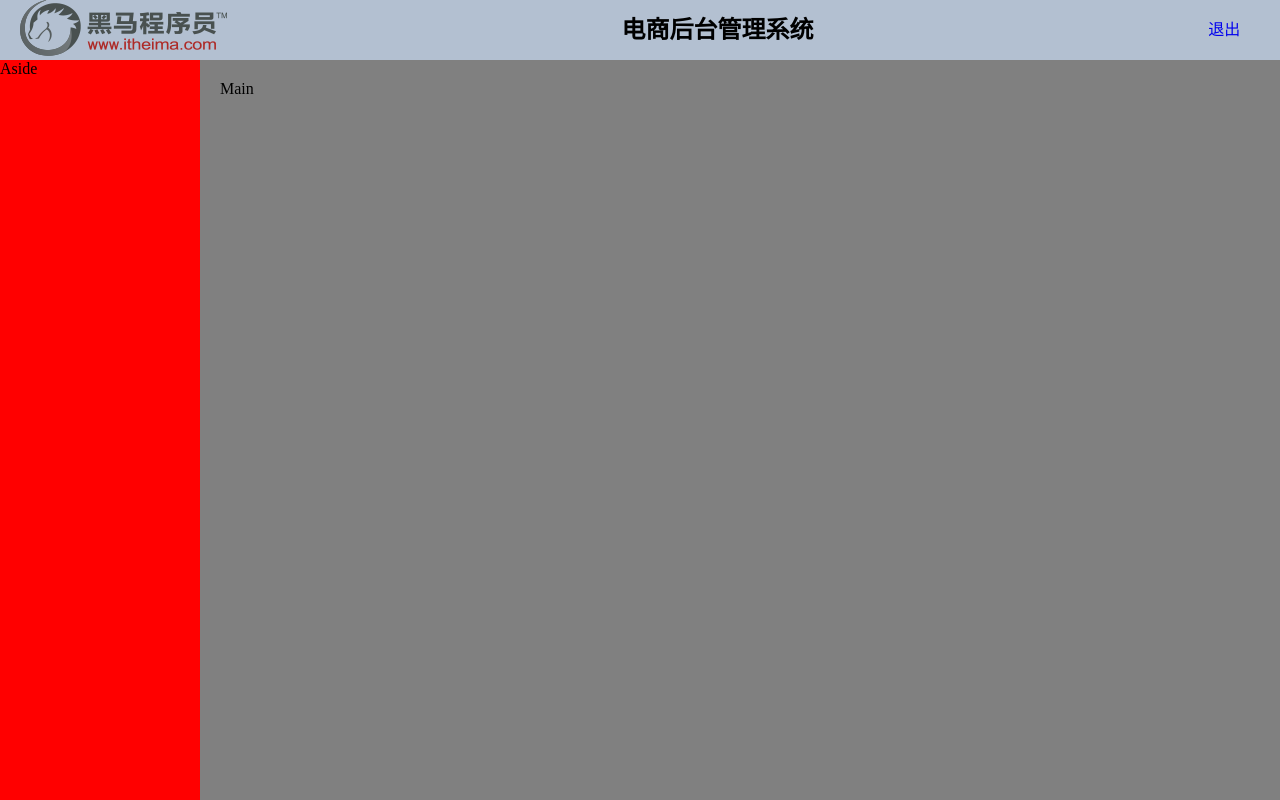
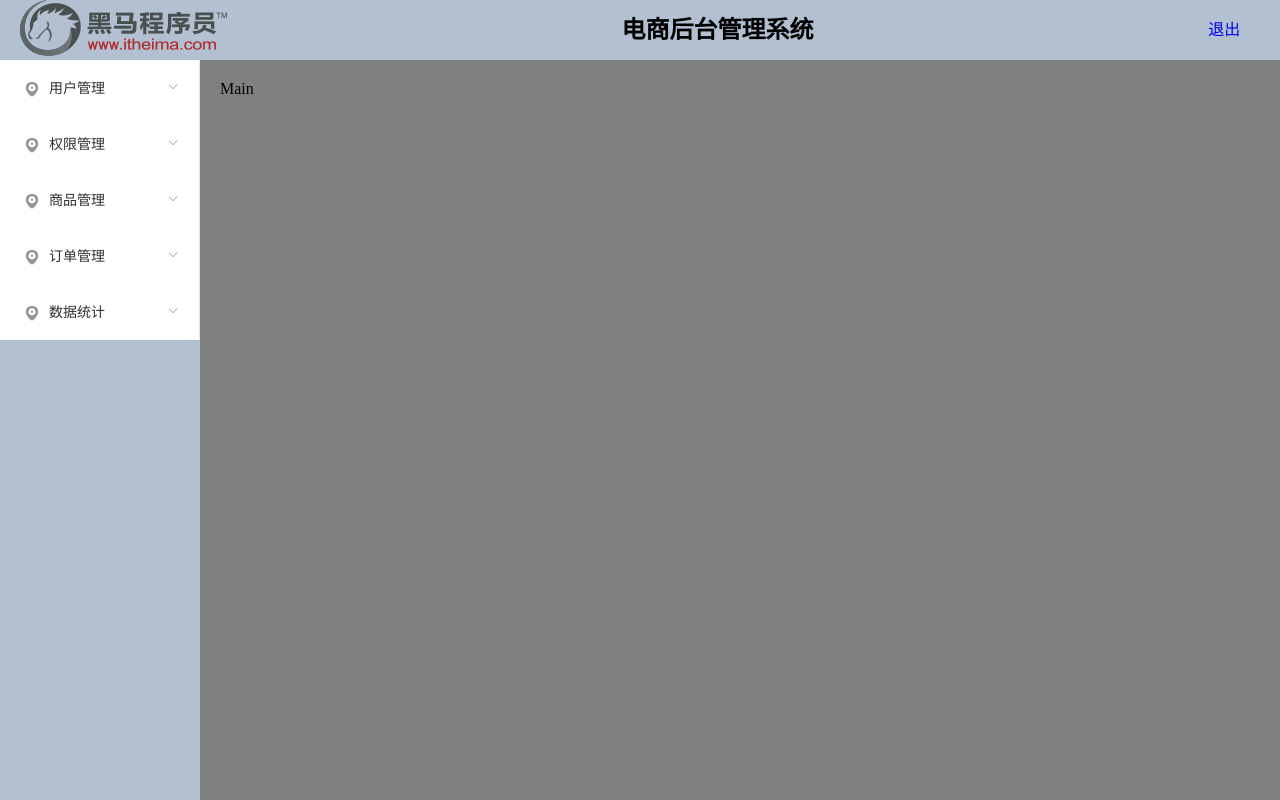
Before and after one commit to chuwencheng/shopmanager63, a Vue app: page /#/ in a window 1280 px wide. Built offline with nearby package versions, Linux system fonts and the light colour scheme.

Commit message:
侧边栏完成

```diff
--- a/src/components/home.vue
+++ b/src/components/home.vue
@@ -1,29 +1,109 @@
 <template>
     <el-container class="container">
+        <!-- 头部 -->
         <el-header class="header">
             <el-row>
                 <el-col :span="4">
                     <div class="grid-content bg-purple">
-                    <img src="../assets/logo.png" alt="">
+                        <img src="../assets/logo.png" alt="">
                     </div>
                 </el-col>
                 <el-col :span="19" class="middle">
                     <h2>电商后台管理系统</h2>
                 </el-col>
                 <el-col :span="1">
-                    <a href="#"  class="loginout">退出</a>
+                    <a href="#" class="loginout">退出</a>
                 </el-col>
             </el-row>
         </el-header>
         <el-container>
-            <el-aside class="aside" width="200px">Aside</el-aside>
+            <el-aside class="aside" width="200px">
+                <!-- 导航 -->
+                <el-aside class="aside" width="200px">
+                    <!-- default-active:默认展开项
+                    :unique-opened: 只允许同时展开一项
+                    :router 开启路由模式
+                    开启后, 设置el-menu-item的index值 为路由标识
+                    -->
+                    <el-menu default-active="2-1" class="menu" :unique-opened="true" :router="true">
+                        <!-- 用户管理-->
+                        <el-submenu index="1">
+                            <template slot="title">
+                                <i class="el-icon-location"></i>
+                                <span>用户管理</span>
+                            </template>
+                            <el-menu-item index="/user">
+                                <i class="el-icon-menu"></i>
+                                用户列表
+                            </el-menu-item>
+                        </el-submenu>
+                        <!-- 权限管理-->
+                        <el-submenu index="2">
+                            <template slot="title">
+                                <i class="el-icon-location"></i>
+                                <span>权限管理</span>
+                            </template>
+                            <el-menu-item index="/roles">
+                                <i class="el-icon-menu"></i>
+                                角色列表
+                            </el-menu-item>
+                            <el-menu-item index="/rights">
+                                <i class="el-icon-menu"></i>
+                                权限列表
+                            </el-menu-item>
+                        </el-submenu>
+                        <!-- 商品管理-->
+                        <el-submenu index="3">
+                            <template slot="title">
+                                <i class="el-icon-location"></i>
+                                <span>商品管理</span>
+                            </template>
+                            <el-menu-item index="3-1">
+                                <i class="el-icon-menu"></i>
+                                商品列表
+                            </el-menu-item>
+                            <el-menu-item index="3-1">
+                                <i class="el-icon-menu"></i>
+                                分类参数
+                            </el-menu-item>
+                            <el-menu-item index="3-1">
+                                <i class="el-icon-menu"></i>
+                                商品分页
+                            </el-menu-item>
+                        </el-submenu>
+                        <!--订单管理-->
+                        <el-submenu index="4">
+                            <template slot="title">
+                                <i class="el-icon-location"></i>
+                                <span>订单管理</span>
+                            </template>
+                            <el-menu-item index="4-1">
+                                <i class="el-icon-menu"></i>
+                                订单列表
+                            </el-menu-item>
+                        </el-submenu>
+                        <!--数据统计-->
+                        <el-submenu index="5">
+                            <template slot="title">
+                                <i class="el-icon-location"></i>
+                                <span>数据统计</span>
+                            </template>
+                            <el-menu-item index="5-1">
+                                <i class="el-icon-menu"></i>
+                                数据报表
+                            </el-menu-item>
+                        </el-submenu>
+
+                    </el-menu>
+                </el-aside>
+            </el-aside>
             <el-main class="main">Main</el-main>
         </el-container>
     </el-container>
 </template>
 
 <script>
-export default {};
+export default {}
 </script>
 
 <style>
@@ -32,17 +112,20 @@
   background-color: #b3c0d1;
 }
 .middle {
-    text-align: center;
-    line-height: 60px;
+  text-align: center;
+  line-height: 60px;
 }
-.aside {
+/* .aside {
   background: red;
+} */
+.aside .menu {
+  height: 100%;
 }
 .main {
   background: gray;
 }
 .loginout {
-    line-height: 60px;
-    text-decoration: none;
+  line-height: 60px;
+  text-decoration: none;
 }
 </style>
```
